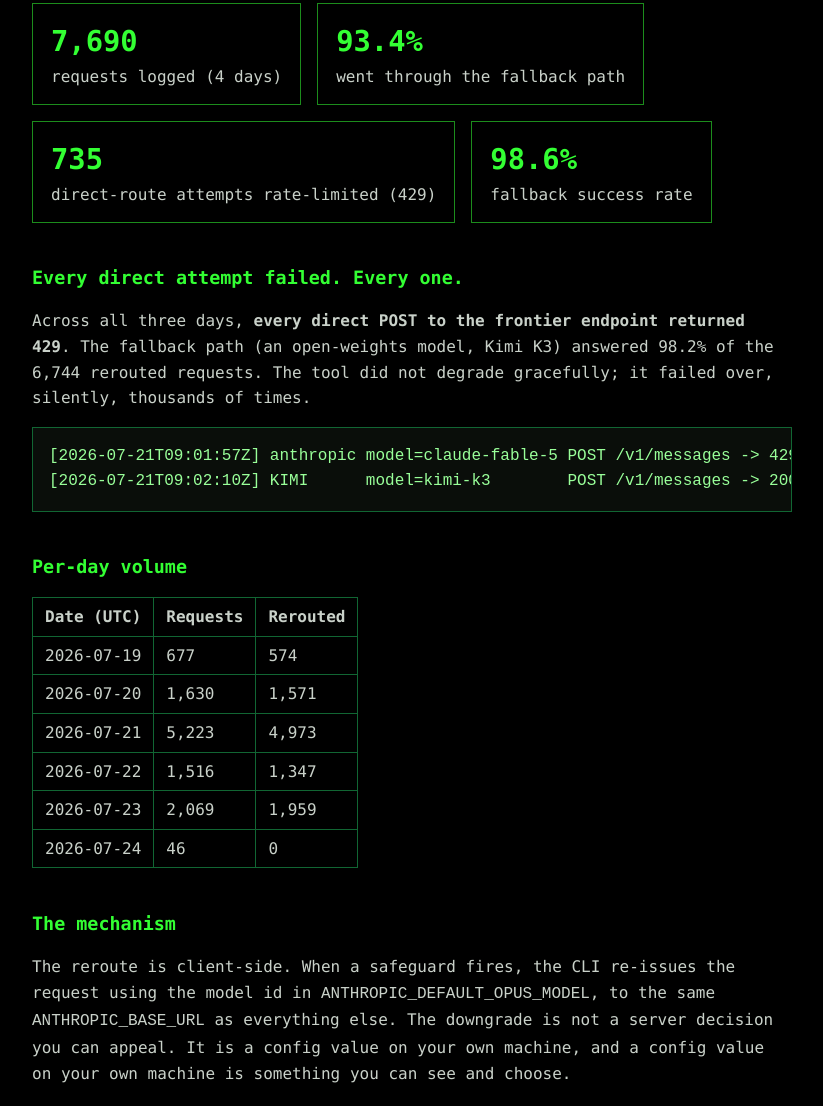
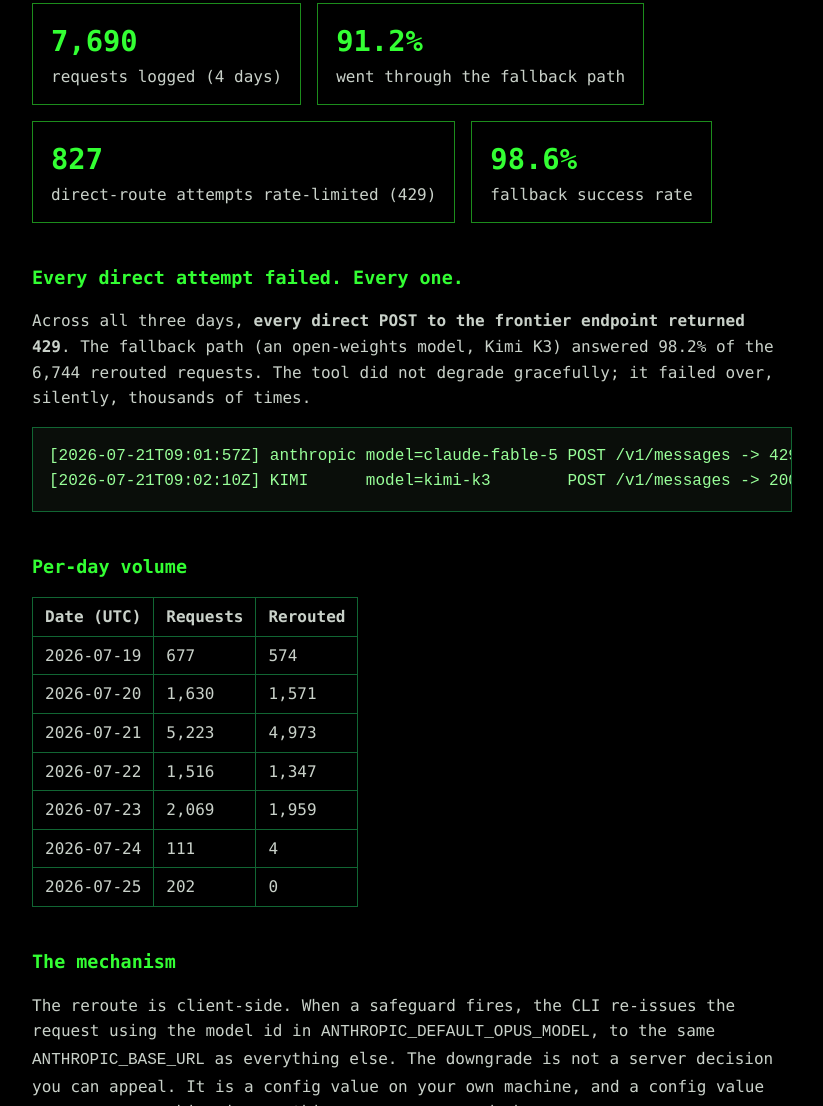
Before and after one commit to Tea-Resistance/BasicallyMythos, a plain HTML site: page docs/index.html in a window 1280 px wide. Shown: the part 288-1394 px from the top of the page, without its empty margins (228-1051 px from the left). Drawn offline with Linux system fonts and the light colour scheme.

Commit message:
Dataset page: auto-update 2026-07-25

```diff
--- a/docs/index.html
+++ b/docs/index.html
@@ -27,8 +27,8 @@
 
 <div class="stat">
   <div><b>7,690</b>requests logged (4 days)</div>
-  <div><b>93.4%</b>went through the fallback path</div>
-  <div><b>735</b>direct-route attempts rate-limited (429)</div>
+  <div><b>91.2%</b>went through the fallback path</div>
+  <div><b>827</b>direct-route attempts rate-limited (429)</div>
   <div><b>98.6%</b>fallback success rate</div>
 </div>
 
@@ -46,7 +46,8 @@
 <tr><td>2026-07-21</td><td>5,223</td><td>4,973</td></tr>
 <tr><td>2026-07-22</td><td>1,516</td><td>1,347</td></tr>
 <tr><td>2026-07-23</td><td>2,069</td><td>1,959</td></tr>
-<tr><td>2026-07-24</td><td>46</td><td>0</td></tr>
+<tr><td>2026-07-24</td><td>111</td><td>4</td></tr>
+<tr><td>2026-07-25</td><td>202</td><td>0</td></tr>
 </table>
 
 <h2>The mechanism</h2>
```
